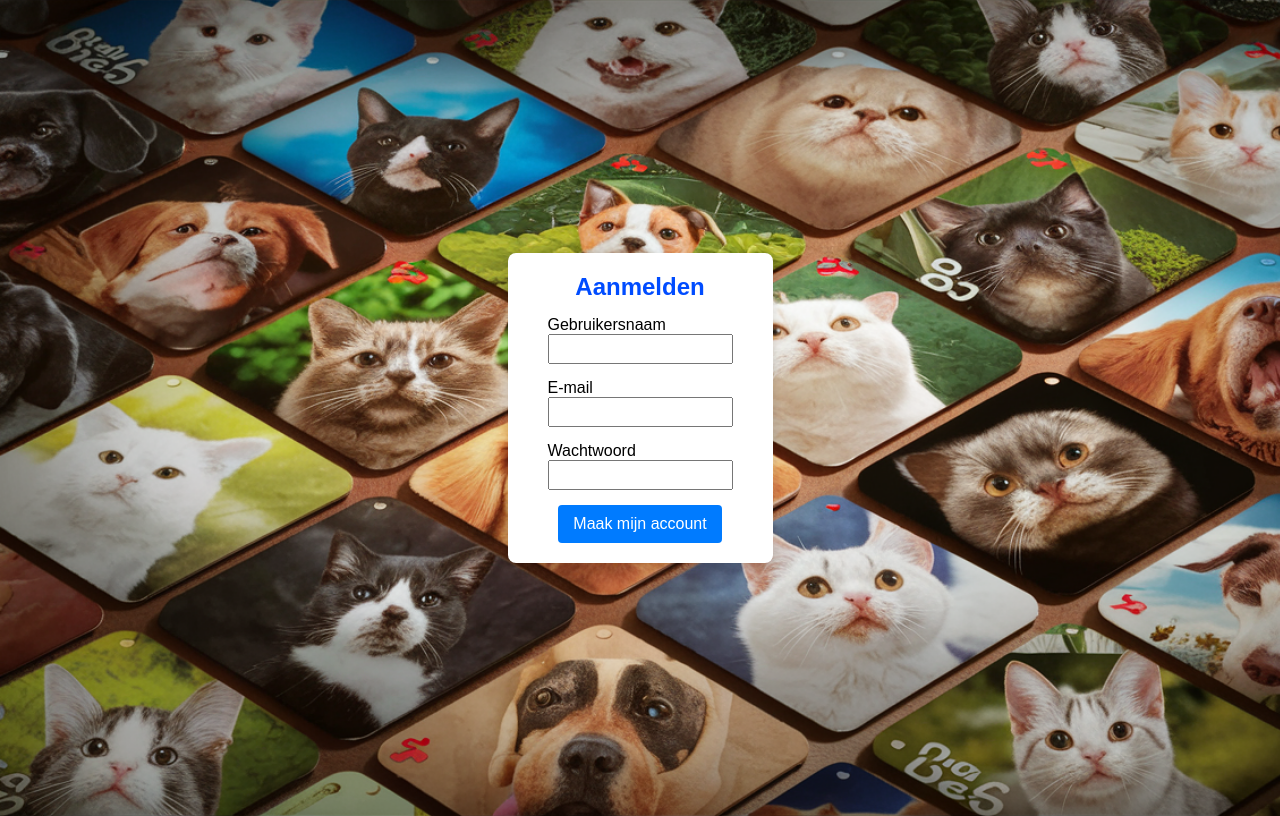
After one commit to MakkerJulian/Memory-Website, a PHP site: page /aanmelden.html in a window 1280 px wide. The commit adds this page. Run offline with PHP 8.4, Linux system fonts and the light colour scheme.

Commit message:
extra pages + vernederlandsd

```diff
--- /dev/null
+++ b/aanmelden.css
@@ -0,0 +1,51 @@
+body {
+    font-family: Arial, sans-serif;
+    display: flex;
+    justify-content: center;
+    align-items: center;
+    height: 100vh;
+    background-image: url('nice.png');
+    background-size: cover;
+}
+
+.login-container {
+    background-color: white;
+    padding: 20px 25px;
+    border-radius: 8px;
+    box-shadow: 0 4px 8px rgba(0, 0, 0, 0.1);
+    text-align: center;
+    align-items: center;
+    display: flex;
+    flex-direction: column;
+}
+
+.login-container h2 {
+    color: #004cff;
+    margin: 0px;
+}
+
+.input-box {
+    display: flex;
+    flex-direction: column;
+    text-align: left;
+    margin: 15px;
+}
+
+.input-box input {
+    height: 3vh;
+}
+
+button {
+    background-color: #007bff;
+    color: white;
+    border: none;
+    padding: 10px 15px;
+    border-radius: 4px;
+    cursor: pointer;
+    font-size: 16px;
+    text-align: center  ;
+}
+
+button:hover {
+    background-color: #0056b3;
+}
--- /dev/null
+++ b/aanmelden.html
@@ -0,0 +1,29 @@
+<!DOCTYPE html>
+<html lang="en">
+<head>
+    <meta charset="UTF-8">
+    <meta name="viewport" content="width=device-width, initial-scale=1.0">
+    <link href="aanmelden.css" rel="stylesheet">
+    <title>Aanmelden</title>
+</head>
+<body>
+    <div class="login-container">
+        <h2>Aanmelden</h2>
+        <form>
+            <div class="input-box">
+                <label for="email">Gebruikersnaam</label>
+                <input type="email" id="email" name="email" required>
+            </div>
+            <div class="input-box">
+                <label for="email">E-mail</label>
+                <input type="email" id="email" name="email" required>
+            </div>
+            <div class="input-box">
+                <label for="password">Wachtwoord</label>
+                <input type="password" id="password" name="password" required>
+            </div>
+            <button type="submit">Maak mijn account</button>
+        </form>
+    </div>
+</body>
+</html>
--- /dev/null
+++ b/index.php
@@ -0,0 +1,2 @@
+<?php
+    include('memory.html');
--- a/memory.js
+++ b/memory.js
@@ -10,7 +10,7 @@ var getBgImageUrl = getImageBgUrl;
 
 function timer() {
 	time++;
-	document.getElementById('timer').innerHTML = "Time spent: " + time + " seconds";
+	document.getElementById('timer').innerHTML = "Tijd gespendeerd: " + time + " seconden";
 }
 
 var timeInterval = setInterval(timer, 1000);
@@ -58,6 +58,10 @@ function reset() {
 function changeSize(size) {
 	globalSize = size;
 	generateCards();
+}
+
+async function getTopFive(){
+	const res = await fetch('localhost:8000/api/scores');
 }
 
 function changeScore(score) {
```
Also changed, not shown: login.css (added, +51 -0 lines), login.html (added, +30 -0 lines), memory.css (+27 -6 lines), memory.html (+14 -21 lines), nice.png (added).
